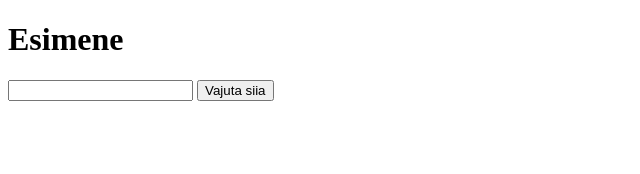
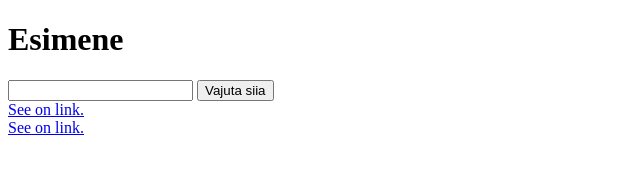
Before and after one commit to sander-h/hk-prog1, a plain HTML site: page esimene.html in a window 1280 px wide. Shown: the whole page, without its empty margins (0-640 px from the left). Drawn offline with Linux system fonts and the light colour scheme.

Commit message:
'update'

```diff
--- a/esimene.html
+++ b/esimene.html
@@ -9,23 +9,40 @@
         <h1 id = 'title'></h1>
         <input type="text" id="tekst">
         <button id="nupp">Vajuta siia</button>
+        <div id='div1'></div>
+
         <script>
+
+            // getting html elements with js
             var tekstikast = document.getElementById("tekst");
             var nupp = document.getElementById("nupp");
+
+            // event listener for element
             nupp.addEventListener("click",function(e){
                 console.log(e);
                 alert(tekstikast.value);
             });
+
+            // function
             var fn = function(tekst = 'tere'){
                 console.log(tekst);
             };
             let arv2 = 2;
+
+            // array and loop
             var array1 = new Array();
             var array2 = [1,'abc',[],true];
             for (var i = 0; i < array2.length; i++) {
                 console.log(array2[i]);
             };
             document.getElementById('title').innerHTML = document.title;
+
+            // html elemendi lisamine
+            var link = document.createElement('a');
+            link.innerHTML = 'See on link.';
+            link.href = 'https://google.com';
+            document.body.appendChild(link);
+            div1.appendChild(link.cloneNode(true));
         </Script>
     </body>
 </html>
```
